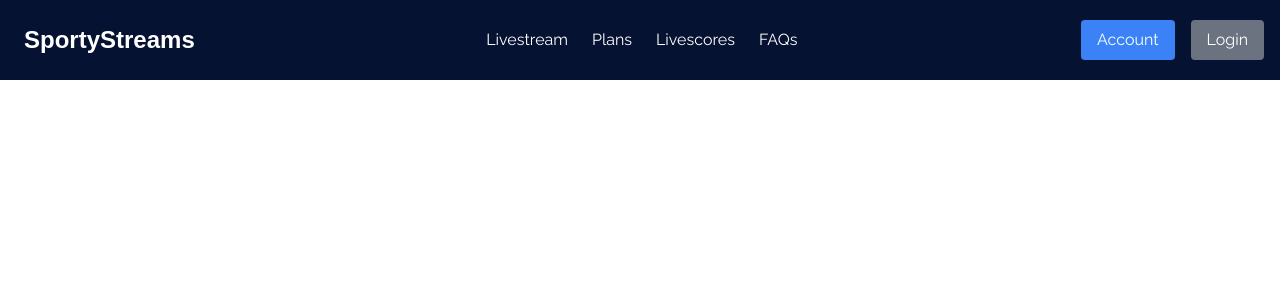
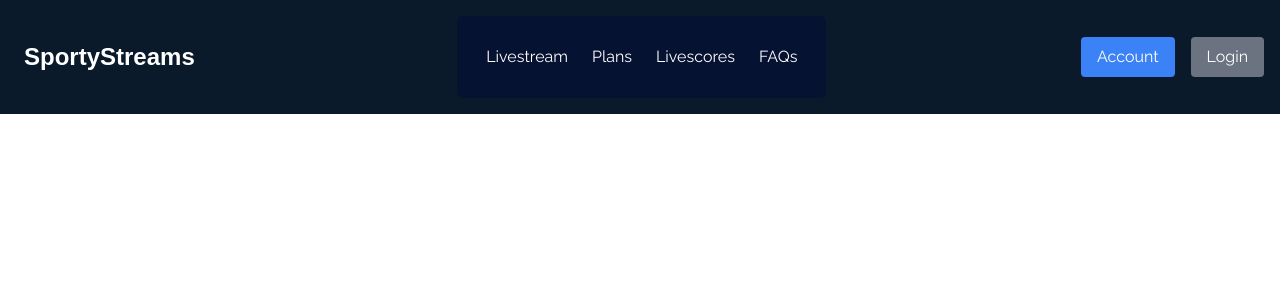
Before and after one commit to lumasia07/sportystreams, a Next.js app: page / in a window 1280 px wide. Shown: the top 300 px of the page. Built offline with nearby package versions, Linux system fonts and the light colour scheme; a web font is replaced by a local one.

Commit message:
padding and button fix

```diff
--- a/app/_components/nav.js
+++ b/app/_components/nav.js
@@ -9,16 +9,20 @@ export default function Navbar() {
   const [isMenuOpen, setIsMenuOpen] = useState(false);
 
   return (
-    <div className="p-4 flex items-center justify-between bg-[#061231] text-white">
+    <div className="p-4 flex items-center justify-between bg-[#0A1A2B] text-white">
       <div className={`${radio.className} p-2`}>
         <h1 className="text-2xl font-bold">SportyStreams</h1>
       </div>
       <div className="flex-grow flex justify-center">
-        <ul className="hidden md:flex space-x-6 list-none p-2">
-          {menu_options.map((option, index) => (
-            <li key={index} className="hover:text-[#FF2828] cursor-pointer">{option}</li>
-          ))}
-        </ul>
+        <div className="hidden md:flex border border-[#061231] rounded-md p-7 bg-[#061231]">
+          <ul className="flex space-x-6 list-none">
+            {menu_options.map((option, index) => (
+              <li key={index} className="hover:text-[#FF2828] cursor-pointer">
+                {option}
+              </li>
+            ))}
+          </ul>
+        </div>
       </div>
       <div className="hidden md:flex space-x-4">
         <button className="bg-blue-500 text-white px-4 py-2 rounded hover:bg-blue-600">Account</button>
@@ -30,16 +34,18 @@ export default function Navbar() {
         </svg>
       </div>
       {isMenuOpen && (
-        <div className="absolute top-16 left-0 w-full bg-[#061231] shadow-md md:hidden">
+        <div className="absolute top-16 left-0 w-full bg-[#0A1A2B] shadow-md md:hidden">
           <ul className="flex flex-col items-center space-y-4 p-4">
             {menu_options.map((option, index) => (
-              <li key={index} className="hover:text-[#FF2828] cursor-pointer">{option}</li>
+              <li key={index} className="hover:text-[#FF2828] cursor-pointer">
+                {option}
+              </li>
             ))}
             <li>
-              <button className="w-full hover:text-blue-300 cursor-pointer">Account</button>
+              <button className="hover:text-[#FF2828]">My Account</button>
             </li>
             <li>
-              <button className="hover:text-blue-300 cursor-pointer w-full">Login</button>
+              <button className="border-2 rounded-full text-white px-6 py-2  hover:text-[#FF2828] w-full">Login</button>
             </li>
           </ul>
         </div>
```
